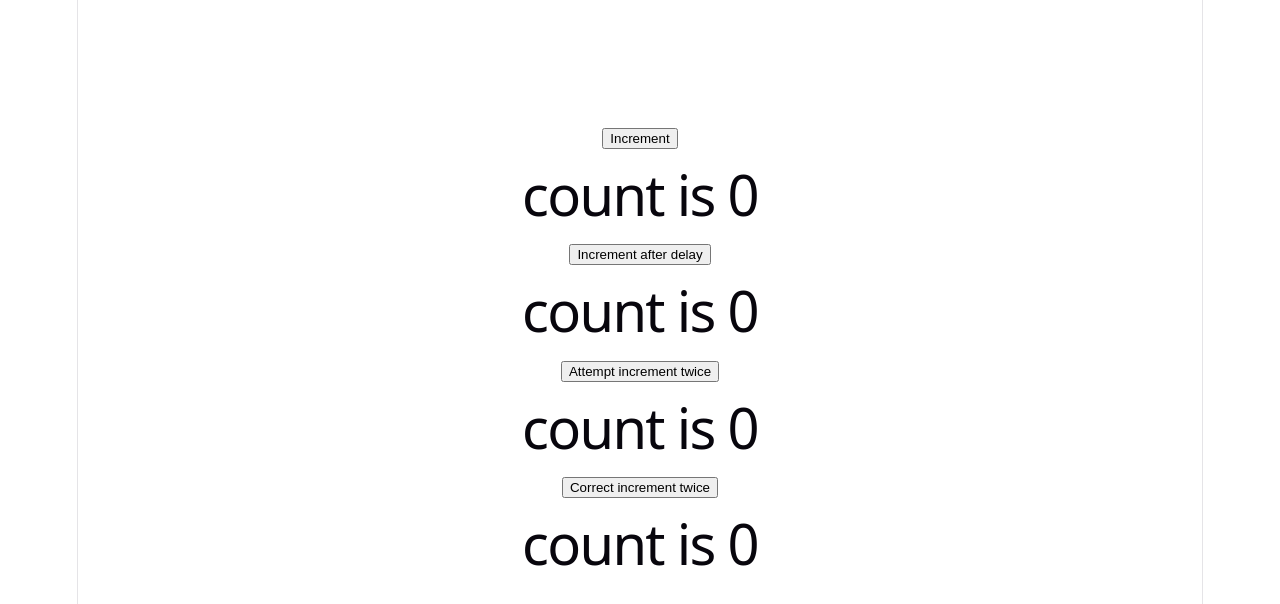
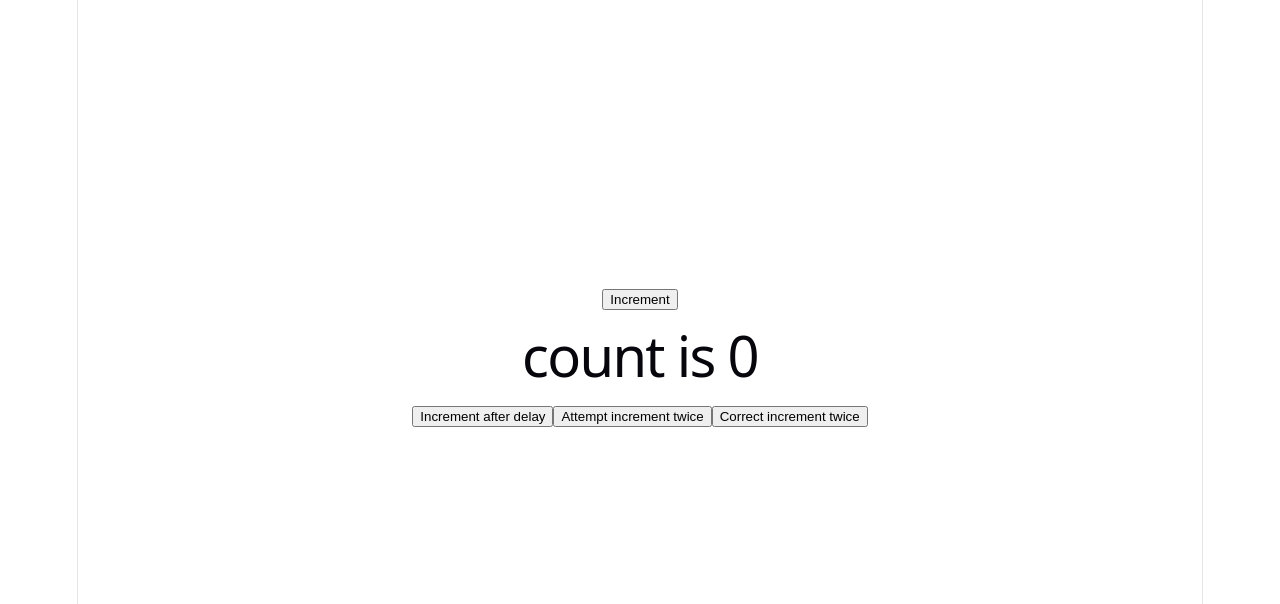
Before and after one commit to endlesslupita/Intermed-Dev-2-React-Counter-component-w-state-mngmt, a React (Vite) app in the folder portfolio-app/: page / in a window 1280 px wide. Shown: the top 604 px of the page. Built offline with nearby package versions, Linux system fonts and the light colour scheme.

Commit message:
Remove duplicate output code

```diff
--- a/portfolio-app/src/Counter.jsx
+++ b/portfolio-app/src/Counter.jsx
@@ -13,13 +13,9 @@ return (
 
 <button onClick={() => setTimeout(() => setCount(count + 1), 2000)}>Increment after delay</button>
 
-<h1>count is {count}</h1>
-
 <button onClick={() => {setCount(count + 1);
 setCount(count + 1);
 }}>Attempt increment twice</button>
-
-<h1>count is {count}</h1>
 
 <button onClick={() => {
 
@@ -28,8 +24,6 @@ setCount(prev => prev + 1);
 
 }}>Correct increment twice</button>
 
-<h1>count is {count}</h1>
-
 </div>
 );
 }
```
